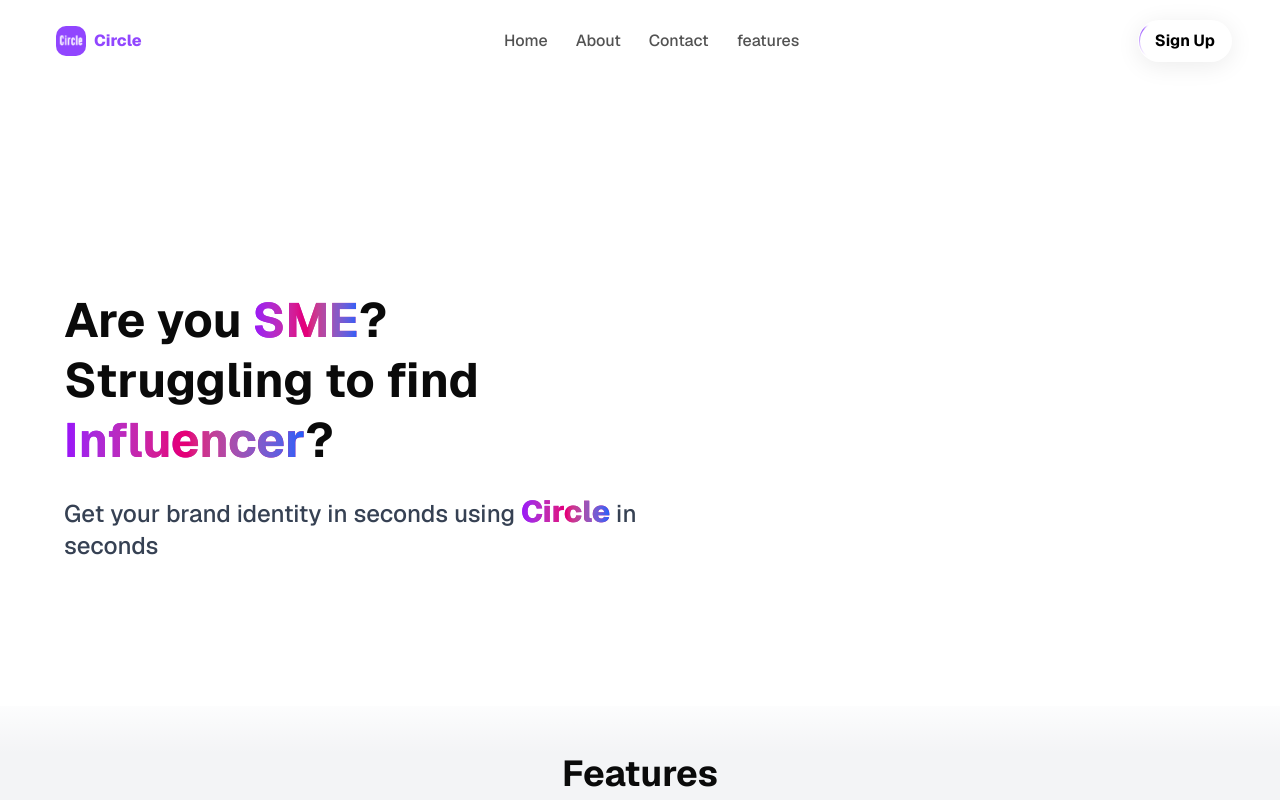
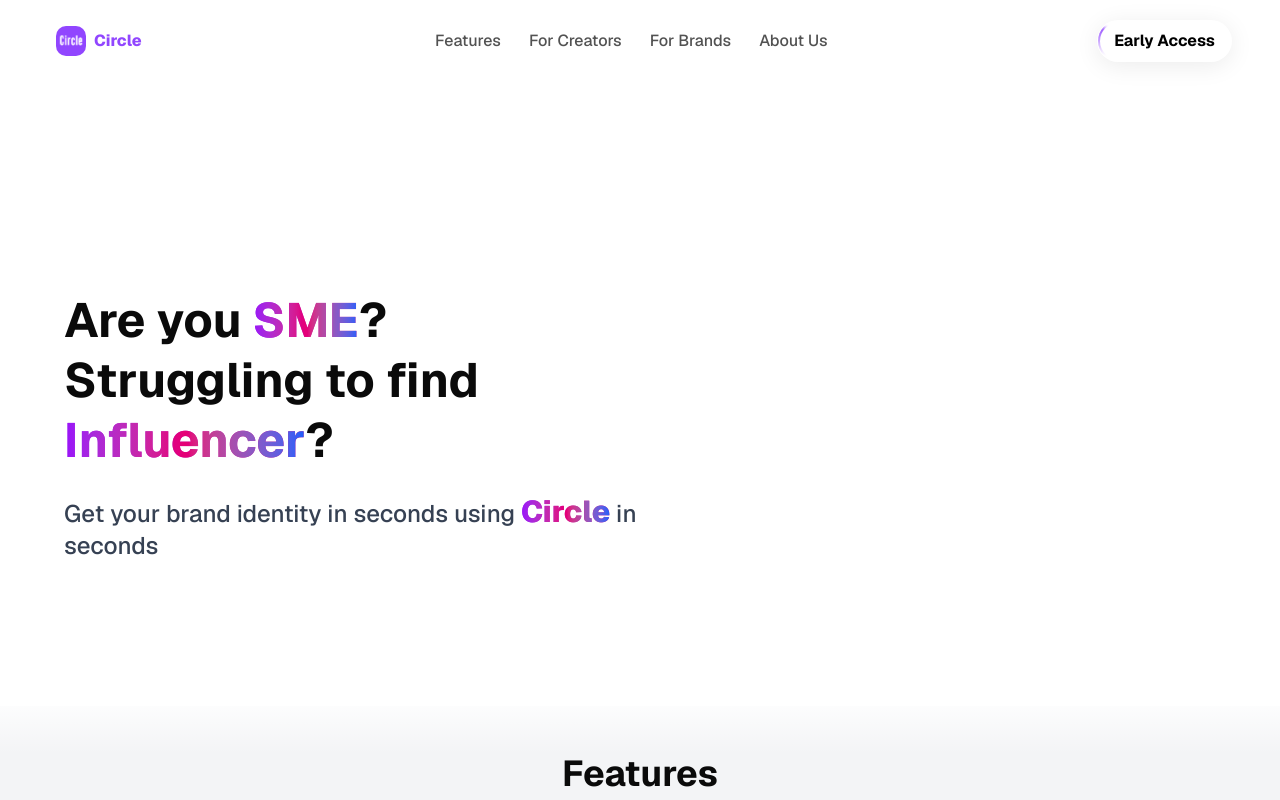
Before and after one commit to decodewithParth/circle-5, a Next.js app: page / in a window 1280 px wide. Shown: the top 800 px of the page. Built offline with nearby package versions, Linux system fonts and the light colour scheme.

Commit message:
changed the navitems and links , also changes the name of the button

```diff
--- a/src/app/page.tsx
+++ b/src/app/page.tsx
@@ -15,6 +15,7 @@ import { HeroSection } from "../component/hero-section";
 import { FeaturesSection } from "../component/features-section";
 import { ForCreatorsSection } from "../component/for-creators-section";
 import { ForBrandsSection } from "../component/for-brands-section";
+import WaitlistFormSection from "../component/waitlist-form-section";
 
 export default function Home() {
   return (
@@ -24,17 +25,13 @@ export default function Home() {
             <NavbarLogo />
             <NavItems
               items={[
-                { name: "Home", link: "#" },
-                { name: "About", link: "#about" },
-                { name: "Contact", link: "#contact" },
-                { name: "features", link: "#features" },
-                // { name: "supporters", link: "#supporters" },
-                // { name: "For Creators", link: "#for-creators" },
-                // { name: "For Brands", link: "#for-brands" },
+                { name: "Features", link: "#features" },
+                { name: "For Creators", link: "#for-creators" },
+                { name: "For Brands", link: "#for-brands" },
+                { name: "About Us", link: "#about-us" },
               ]}
             />
-            {/* <NavbarButton href="#" variant="primary">Sign Up</NavbarButton> */}
-            <ShimmerButton>Sign Up</ShimmerButton>
+            <ShimmerButton>Early Access</ShimmerButton>
           </NavBody>
         </Navbar>
         <div className="container mx-auto">
@@ -42,6 +39,7 @@ export default function Home() {
           <FeaturesSection />
           <ForCreatorsSection />
           <ForBrandsSection />
+          <WaitlistFormSection />
         </div>
       </div>
   );
```
